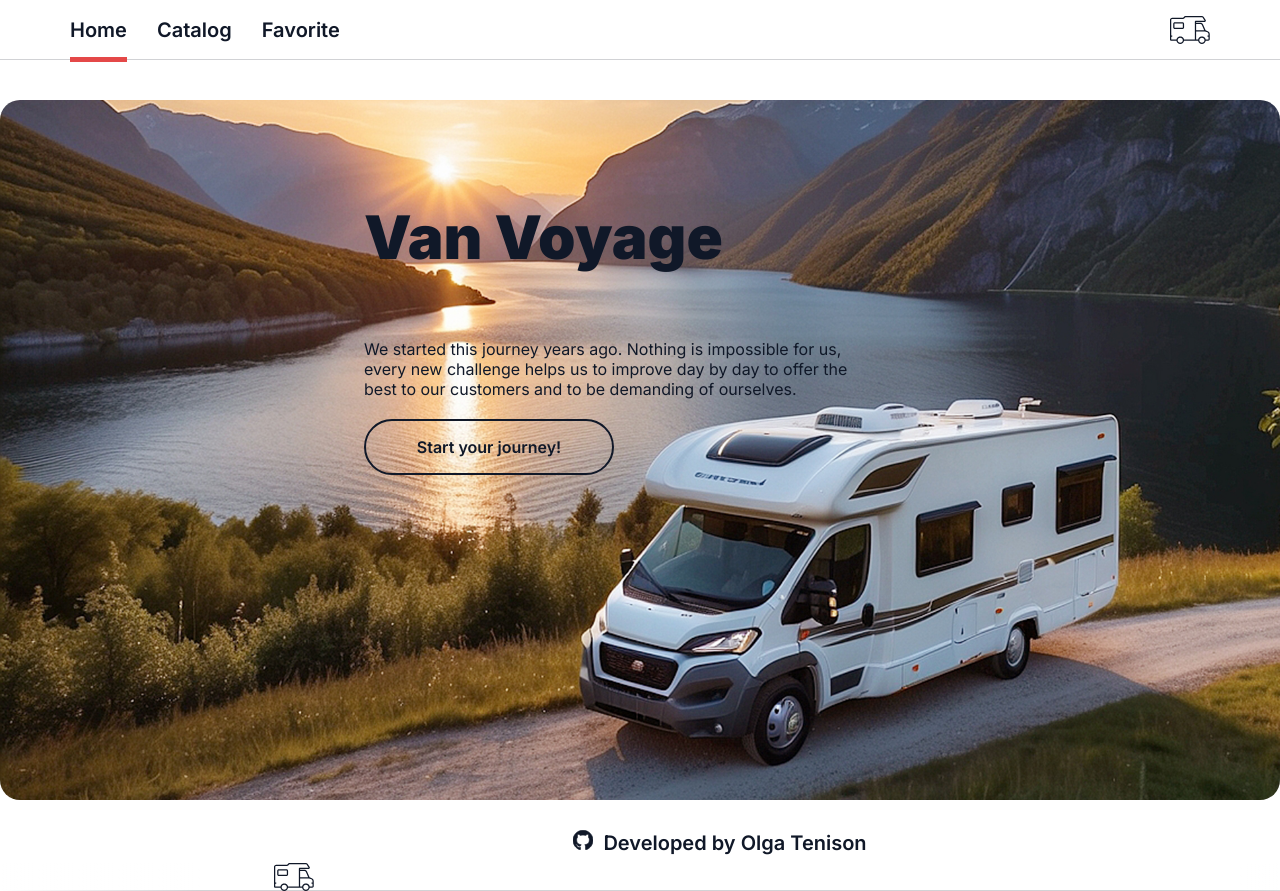
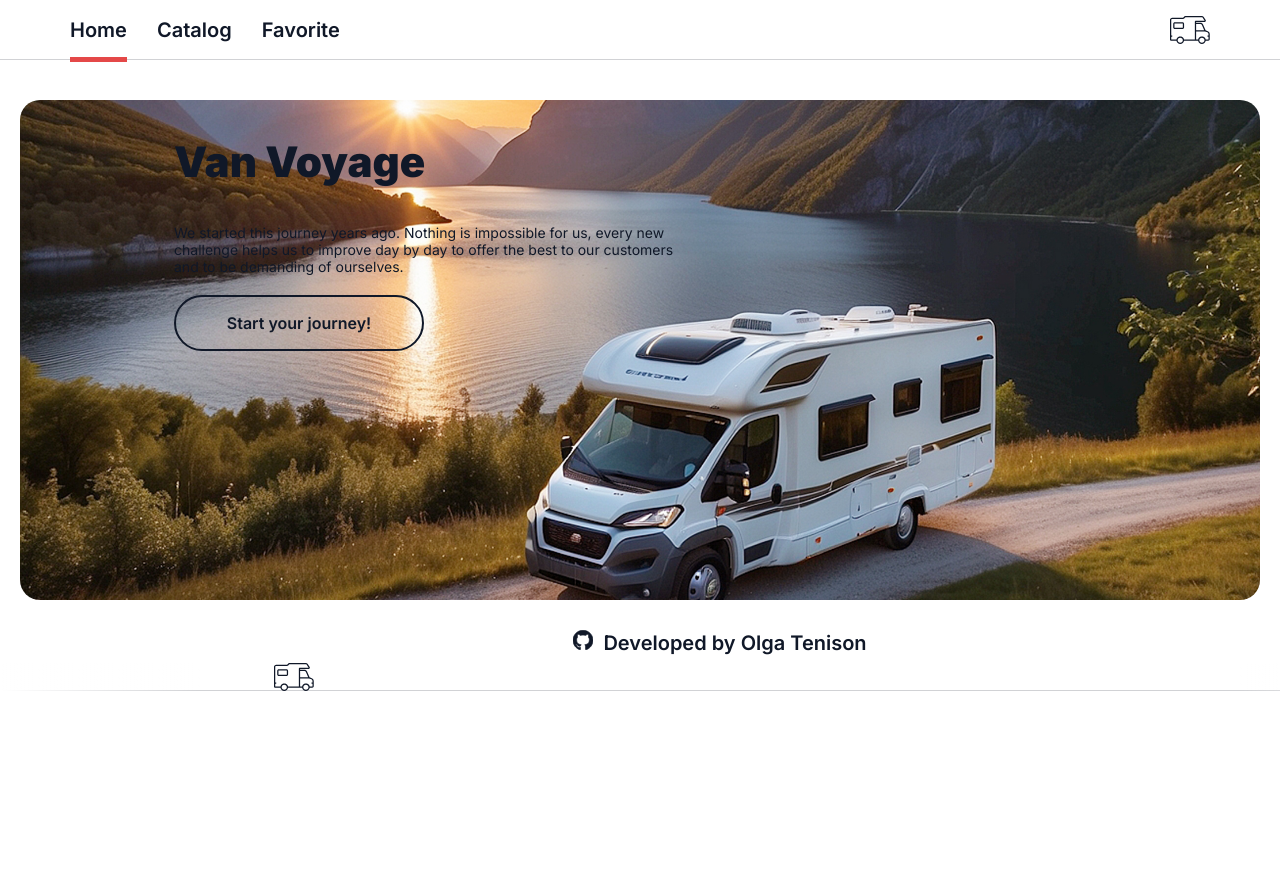
Before and after one commit to olgatenison/van-voyage, a React (Create React App) app: page / in a window 1280 px wide. Shown: the top 891 px of the page. After the commit the page ends 800 px from the top, so only its background shows below. Built offline with nearby package versions, Linux system fonts and the light colour scheme.

Commit message:
homefist resize

```diff
--- a/src/pages/home/HomeStyled.js
+++ b/src/pages/home/HomeStyled.js
@@ -1,14 +1,12 @@
 import styled from '@emotion/styled';
 import { theme } from 'styles/Theme';
 import van_pic from '../../img/ai2.jpg';
-// import van_pic from '../../img/van1.jpg';
 import { Link } from 'react-router-dom';
 
 export const Hero = styled.div`
   max-width: 1440px;
   margin: 0 auto;
   color: ${theme.colors.gray};
-
   display: flex;
   flex-direction: column;
   justify-content: flex-start;
@@ -18,23 +16,52 @@ export const Hero = styled.div`
   padding-right: 64px;
   border-radius: 20px;
   background-size: cover;
+  background-position: center;
   background-image: url(${van_pic});
-  /* background-position: 16%; */
-
   background-color: ${theme.colors.red};
   p {
     max-width: 500px;
     padding-top: 90px;
+    font-size: 18px;
     color: ${theme.colors.black};
     padding-bottom: 20px;
   }
+
+  @media screen and (min-width: 834px) and (max-width: 1439px) {
+    padding-left: 154px;
+    padding-right: 40px;
+    margin-left: 20px;
+    margin-right: 20px;
+    height: 500px;
+    p {
+      max-width: 500px;
+      padding-top: 50px;
+      font-size: 14px;
+      padding-bottom: 20px;
+    }
+  }
+  @media screen and (min-width: 320px) and (max-width: 833px) {
+    padding-left: 20px;
+    padding-right: 20px;
+    border-radius: 0;
+    height: 500px;
+  }
 `;
+
 export const Logo = styled.h2`
   font-weight: 900;
   font-size: 60px;
   line-height: 24px;
   color: ${theme.colors.black};
   padding-top: 125px;
+  @media screen and (min-width: 834px) and (max-width: 1439px) {
+    font-size: 42px;
+    padding-top: 50px;
+  }
+  @media screen and (min-width: 320px) and (max-width: 833px) {
+    font-size: 32px;
+    padding-top: 50px;
+  }
 `;
 
 export const RedbuttonHome = styled(Link)`
```
